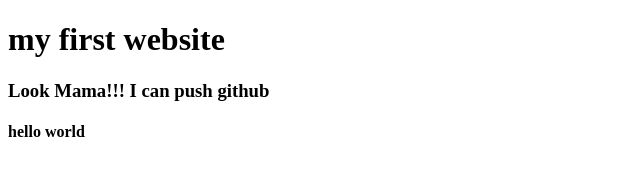
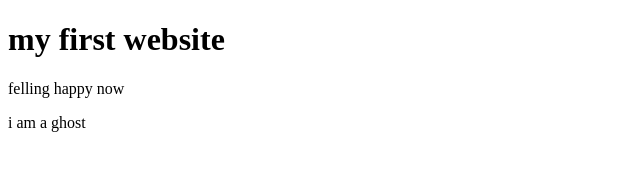
Before and after one commit to rahi2020/my-first-website, a plain HTML site: page index.html in a window 1280 px wide. Shown: the whole page, without its empty margins (0-640 px from the left). Drawn offline with Linux system fonts and the light colour scheme.

Commit message:
ghost added

```diff
--- a/index.html
+++ b/index.html
@@ -7,7 +7,7 @@
 </head>
 <body>
     <h1>my first website</h1>
-    <h3>Look Mama!!! I can push github</h3>
-    <h4>hello world</h4>
+   <p>felling happy now</p>
+   <p>i am a ghost</p>
 </body>
 </html>
```
